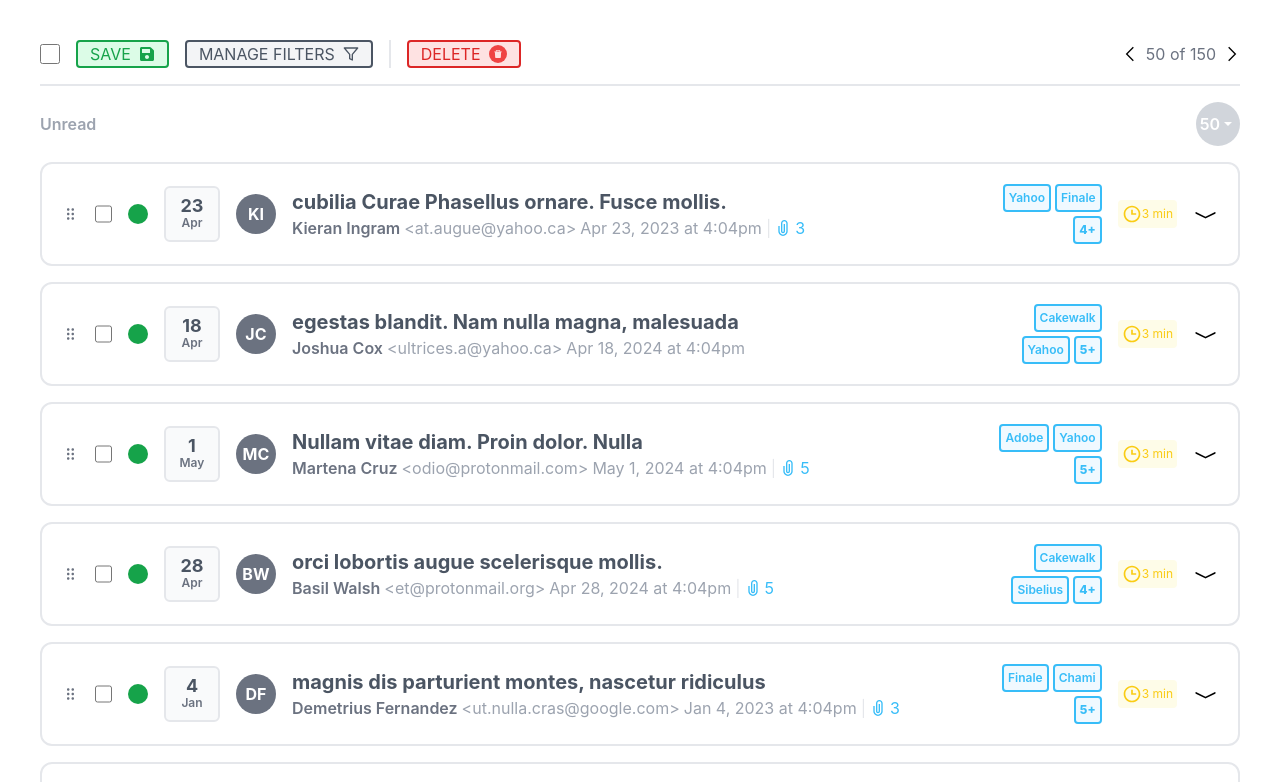
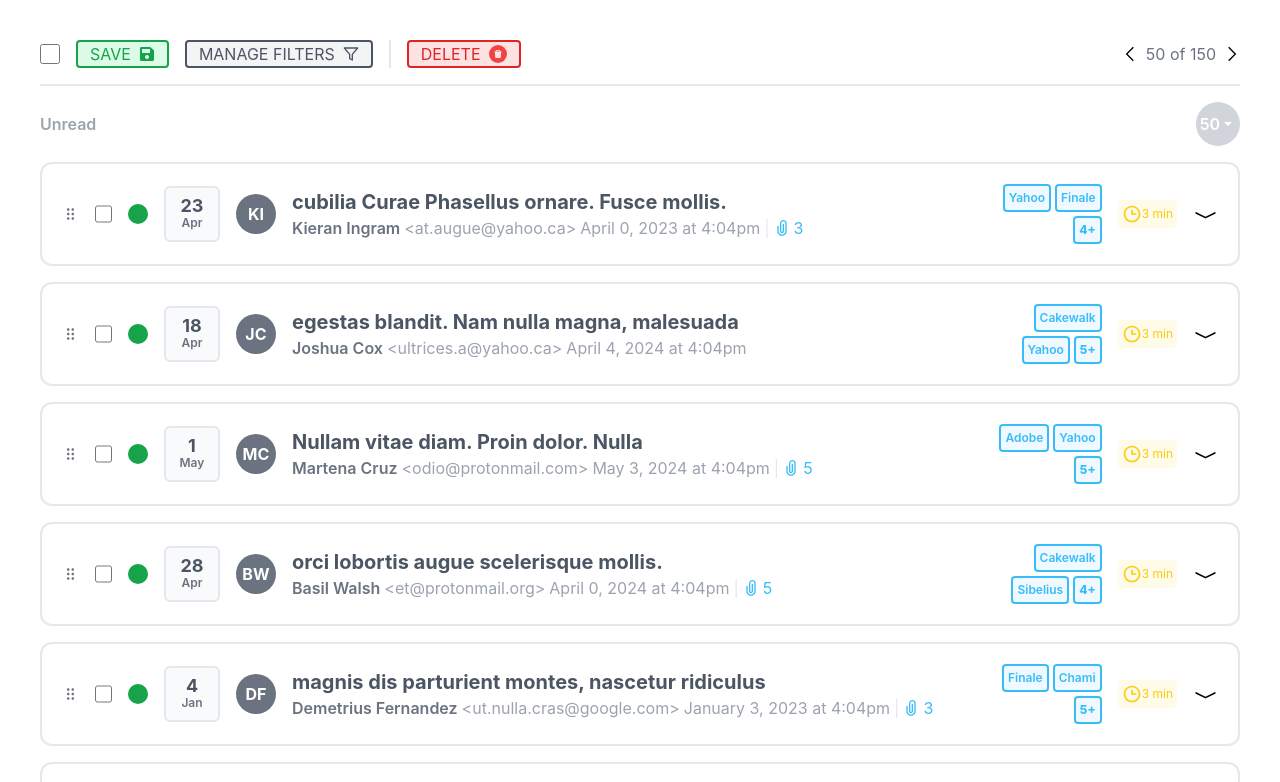
Before and after one commit to Hideki-Kawachi/rhk_frontend_developer_exam_1, a React (Create React App) app: page / in a window 1280 px wide. Shown: the top 782 px of the page. Built offline with nearby package versions, Linux system fonts and the light colour scheme.

Commit message:
Corrected Dates

```diff
--- a/src/components/emailCard.js
+++ b/src/components/emailCard.js
@@ -20,13 +20,13 @@ function EmailCard({
 	const dateParts = date.split(" ");
 	const nameParts = senderName.split(" ");
 	const tagParts = tags.split(",");
+	const sentDate = new Date(date);
 	const [attachments, setAttachments] = useState(
 		Math.floor(Math.random() * (7 - 0)) + 0
 	);
 	const day = getDay();
 
 	function getDay() {
-		let sentDate = new Date(date);
 		let dayNum = sentDate.getDay();
 		if (dayNum === 0) {
 			return "Sun";
@@ -45,6 +45,39 @@ function EmailCard({
 		} else {
 			return "Error";
 		}
+	}
+
+	function getDate() {
+		let dateNum = sentDate.getMonth();
+		let fullMonth = "";
+		if (dateNum === 0) {
+			fullMonth = "January";
+		} else if (dateNum === 1) {
+			fullMonth = "February";
+		} else if (dateNum === 2) {
+			fullMonth = "March";
+		} else if (dateNum === 3) {
+			fullMonth = "April";
+		} else if (dateNum === 4) {
+			fullMonth = "May";
+		} else if (dateNum === 5) {
+			fullMonth = "June";
+		} else if (dateNum === 6) {
+			fullMonth = "July";
+		} else if (dateNum === 7) {
+			fullMonth = "August";
+		} else if (dateNum === 8) {
+			fullMonth = "September";
+		} else if (dateNum === 9) {
+			fullMonth = "October";
+		} else if (dateNum === 10) {
+			fullMonth = "November";
+		} else if (dateNum === 11) {
+			fullMonth = "December";
+		} else {
+			return "Error";
+		}
+		return fullMonth + " " + sentDate.getDay() + ", " + sentDate.getFullYear();
 	}
 
 	function updateSelectedEmails(isSelected) {
@@ -96,7 +129,7 @@ function EmailCard({
 									{senderEmail}
 									{">"}
 								</span>
-								<span>{date} at 4:04pm</span>
+								<span>{getDate()} at 4:04pm</span>
 								{attachments > 0 ? (
 									<>
 										<span className="text-gray-200">|</span>
```
